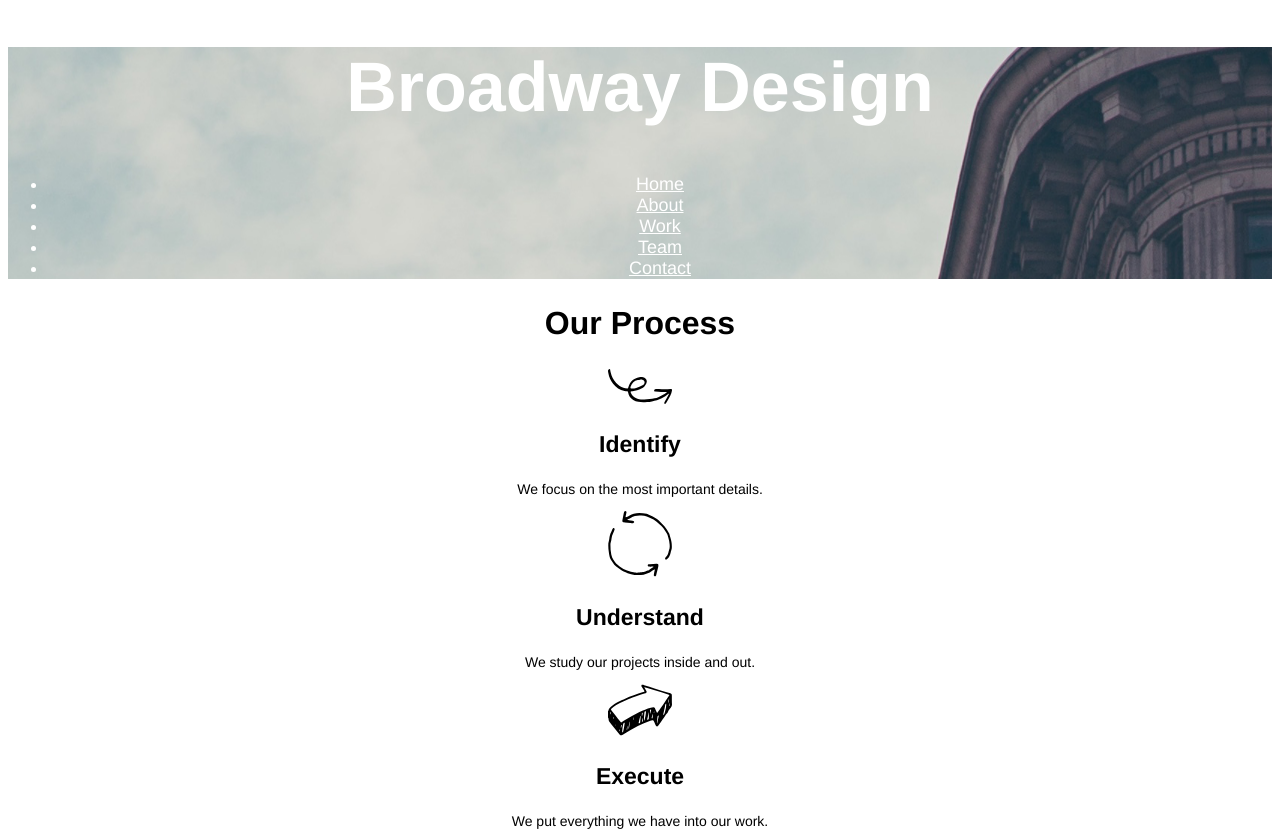
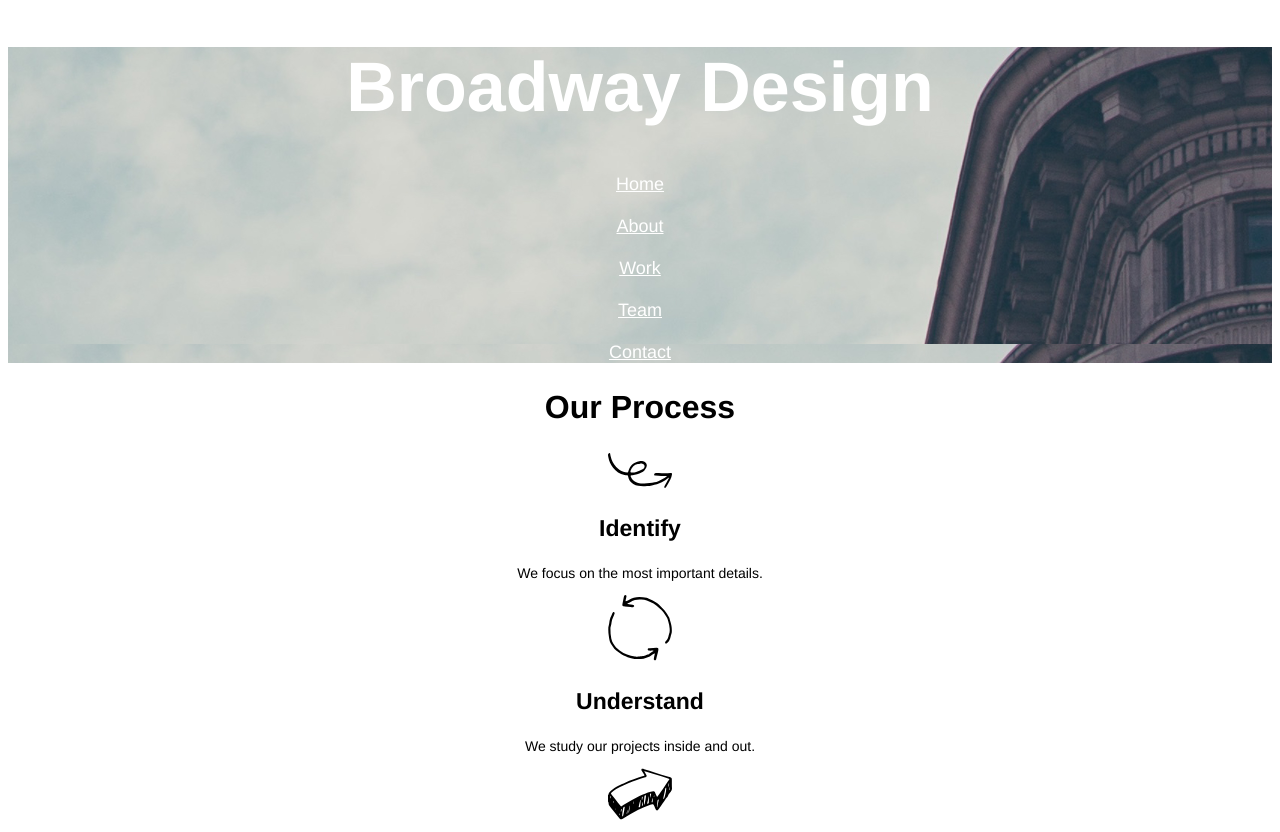
Before and after one commit to KristenSlama/broadway, a plain HTML site: page index.html in a window 1280 px wide. Shown: the top 832 px of the page. Drawn offline with Linux system fonts and the light colour scheme.

Commit message:
Update Nav and Spacing

```diff
--- a/index.html
+++ b/index.html
@@ -11,13 +11,15 @@
         Broadway Design
       </h1>
       <nav>
-        <ul>
-          <li><a href="">Home</a></li>
-          <li><a href="">About</a></li>
-          <li><a href="">Work</a></li>
-          <li><a href="">Team</a></li>
-          <li><a href="">Contact</a></li>
-        </ul>
+        <a href="">Home</a>
+        <br /><br />
+        <a href="">About</a>
+        <br /><br />
+        <a href="">Work</a>
+        <br /><br />
+        <a href="">Team</a>
+        <br /><br />
+        <a href="">Contact</a>
       </nav>
     </div>
 
@@ -71,8 +73,10 @@
         Contact
       </h3>
       <p>
-        Phone: (555)-555-5555<br />
-        E-mail: test@example.com<br />
+        Phone: (555)-555-5555
+        <br /><br />
+        E-mail: test@example.com
+        <br /><br />
         Twitter: @test
       </p>
     </div>
```
